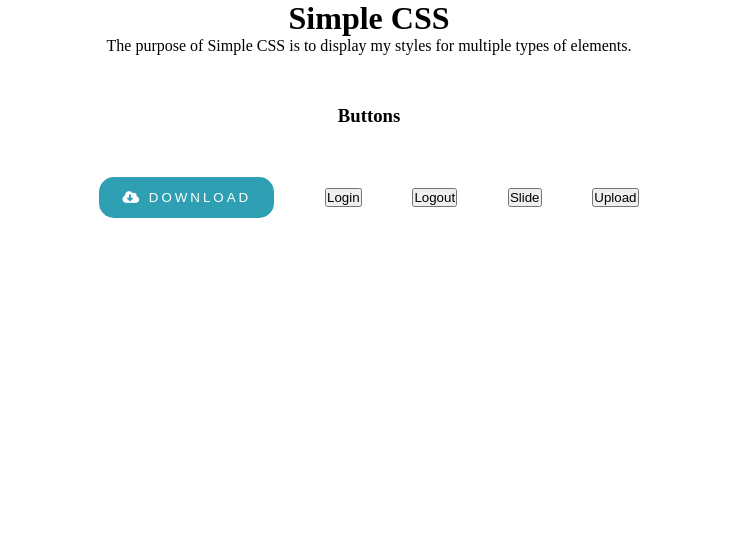
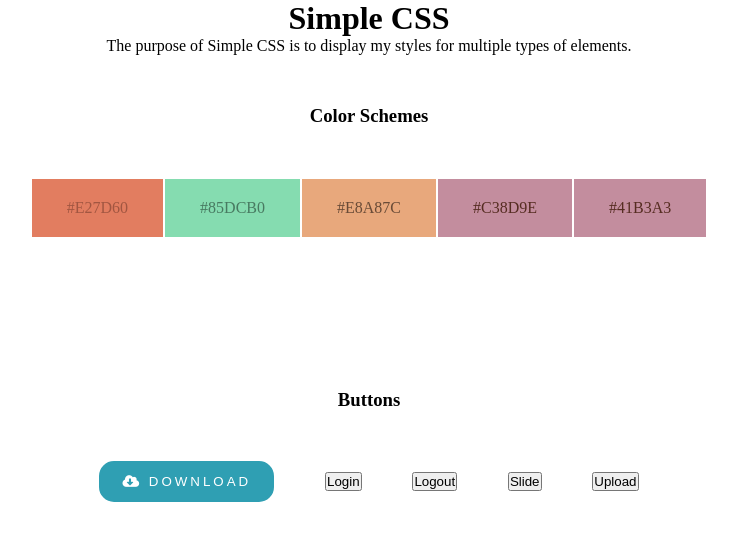
Before and after one commit to JakeWyMoore/sandbox, a Django app: page /simple-css/ in a window 1280 px wide. Shown: the top 541 px of the page, without its empty margins (271-1008 px from the left). Run offline with Django 3.2, Linux system fonts and the light colour scheme.

Commit message:
added color schemes

```diff
--- a/apps/simple_css/templates/home.html
+++ b/apps/simple_css/templates/home.html
@@ -17,6 +17,38 @@
         margin: 0 auto;
         padding: 0;
         text-align: center;
+    }
+    .color-combos-container {
+        padding: 50px;
+    }
+
+    /* SCHEME ONE */
+    .scheme-1-color-1 {
+        background-color: #E27D60;
+        color: #a15641;
+    }
+    .scheme-1-color-2 {
+        background-color: #85DCB0;
+        color: #487a61;
+    }
+    .scheme-1-color-3 {
+        background-color: #E8A87C;
+        color: #694b37;
+    }
+    .scheme-1-color-4 {
+        background-color: #C38D9E;
+        color: rgb(85, 44, 33);
+    }
+    .scheme-1-color-5 {
+        background-color: #41B3A3;
+        color: #1c4e48;
+    }
+
+    .color-combos {
+        padding: 50px;
+    }
+    .color-combos td {
+        padding: 20px 35px;
     }
     .buttons-container {
         padding: 50px;
@@ -53,6 +85,22 @@
         <h1>Simple CSS</h1>
         <p>The purpose of Simple CSS is to display my styles for multiple types of elements.</p>
 
+        <div class="color-combos-container">
+            <h3>Color Schemes</h3>
+            <div class="color-combos">
+                <div class="scheme-1">
+                    <table>
+                        <tr>
+                            <td class="scheme-1-color-1">#E27D60</td>
+                            <td class="scheme-1-color-2">#85DCB0</td>
+                            <td class="scheme-1-color-3">#E8A87C</td>
+                            <td class="scheme-1-color-4">#C38D9E</td>
+                            <td class="scheme-1-color-4">#41B3A3</td>
+                        </tr>
+                    </table>
+                </div>
+            </div>
+        </div>
         <div class="buttons-container">
             <h3>Buttons</h3>
             <div class="buttons">
```
